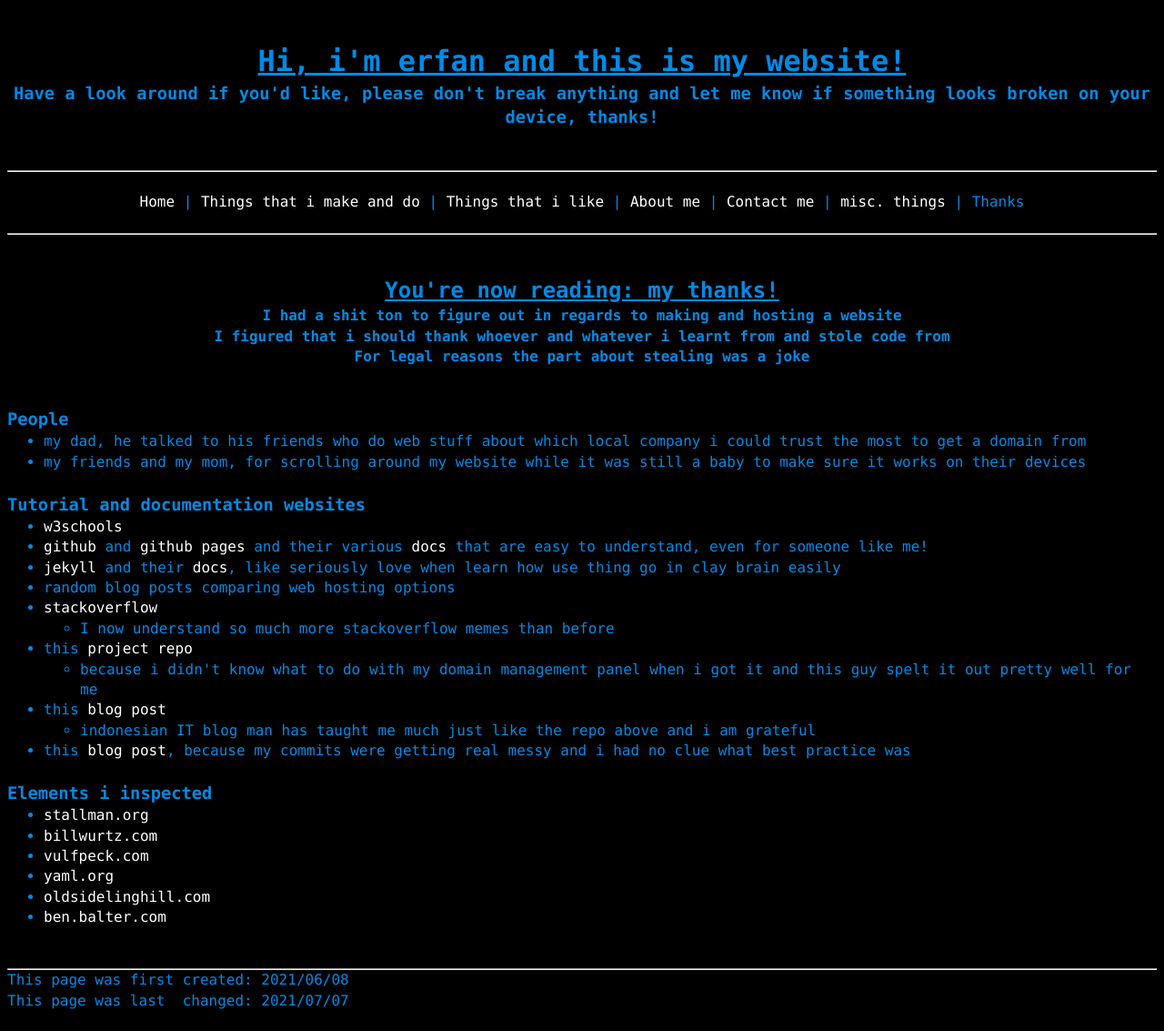
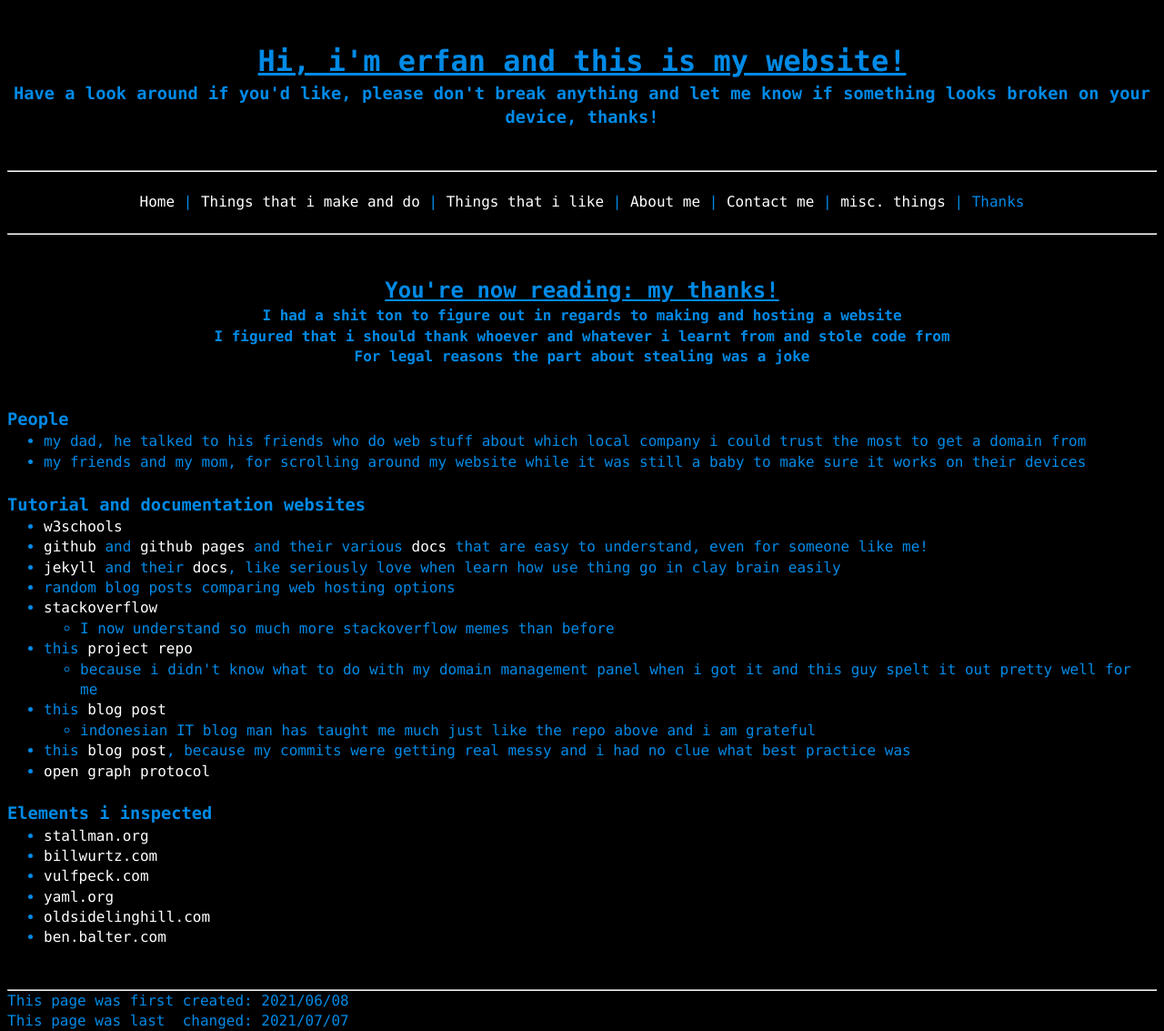
Before and after one commit to a-erfan-aa/a-erfan-aa.github.io, a Jekyll site: the page built from thanks.html, in a window 1280 px wide. Shown: the whole page at 91% size. Built offline with Jekyll 4.4.1, drawn with Linux system fonts in a browser that asks for light colours; before the commit the page ends 1111 px from its top, so only the background shows below that.

Commit message:
add ogp to thanks.html

```diff
--- a/thanks.html
+++ b/thanks.html
@@ -45,6 +45,7 @@ lastChanged: 2021/07/07
 					<li>indonesian IT blog man has taught me much just like the repo above and i am grateful</li>
 				</ul>
 			<li>this <a href="https://chris.beams.io/posts/git-commit/">blog post</a>, because my commits were getting real messy and i had no clue what best practice was</li>
+			<li><a href="https://ogp.me/">open graph protocol</a></li>
 		</ul>
 </div>
 
```
